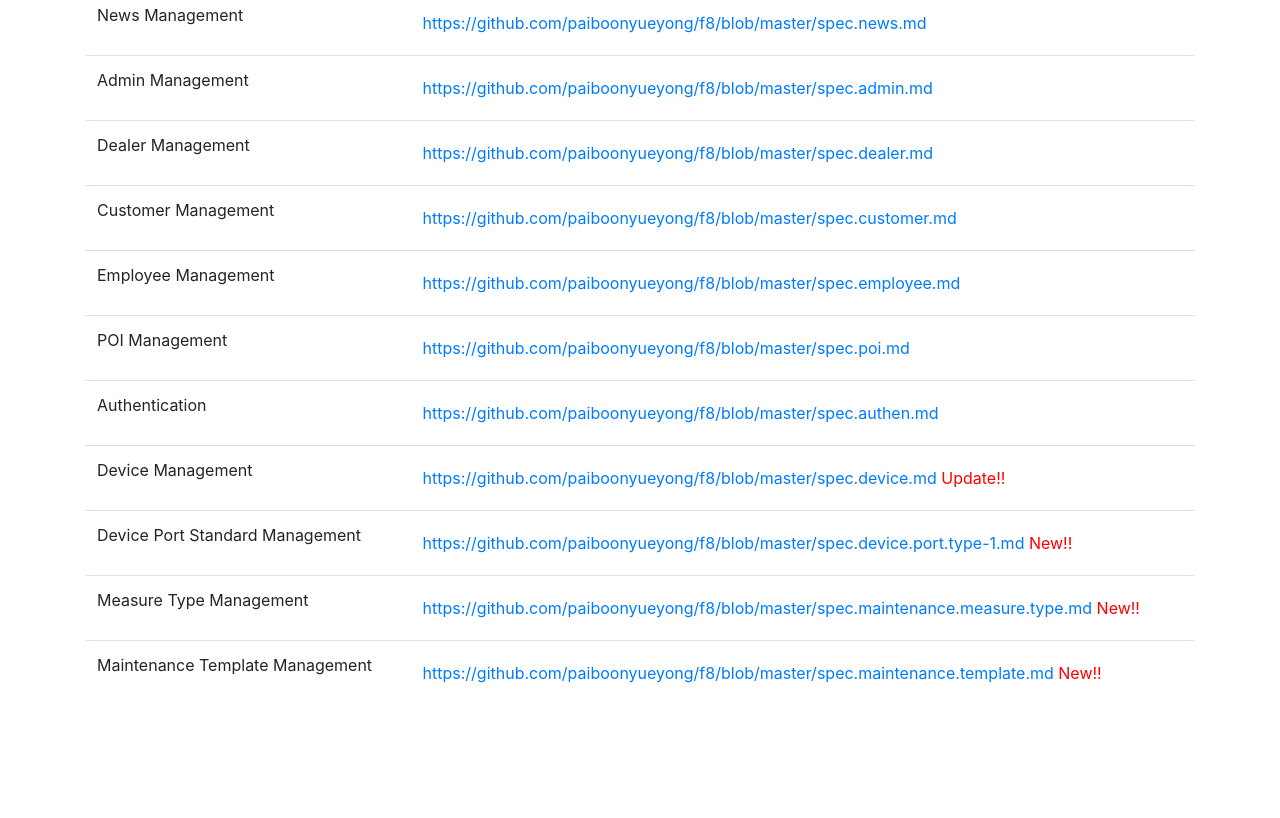
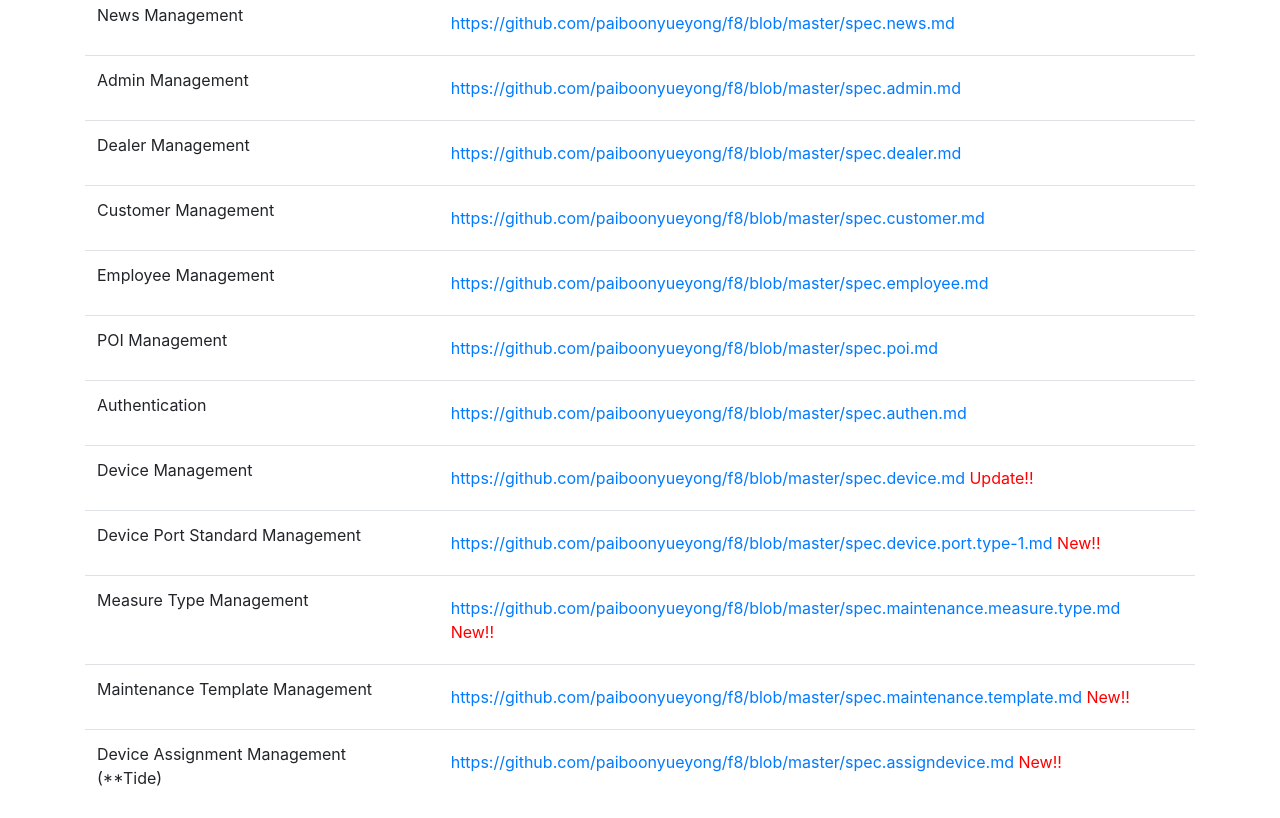
Before and after one commit to paiboonyueyong/f8, a plain HTML site: page index.html in a window 1280 px wide. Shown: the part 372-1190 px from the top of the page. Before the commit the page ends 1093 px from the top, so only its background shows below. Drawn offline with nearby package versions, Linux system fonts and the light colour scheme.

Commit message:
kelly update

```diff
--- a/index.html
+++ b/index.html
@@ -247,7 +247,18 @@
                         </div>
                     </td>
                 </tr>
-
+                <tr>
+                    <td>Device Assignment Management (**Tide)</td>
+                    <td>
+                        <div class="row">
+                            <div class="col-sm-12">
+                                <a class="nav-link " href="https://github.com/paiboonyueyong/f8/blob/master/spec.maintenance.template.md">
+                                    https://github.com/paiboonyueyong/f8/blob/master/spec.assigndevice.md <font color="red">New!!</font>
+                                </a>
+                            </div>
+                        </div>
+                    </td>
+                </tr>
             </tbody>
         </table>
 
```
Also changed, not shown: 1 other file.
